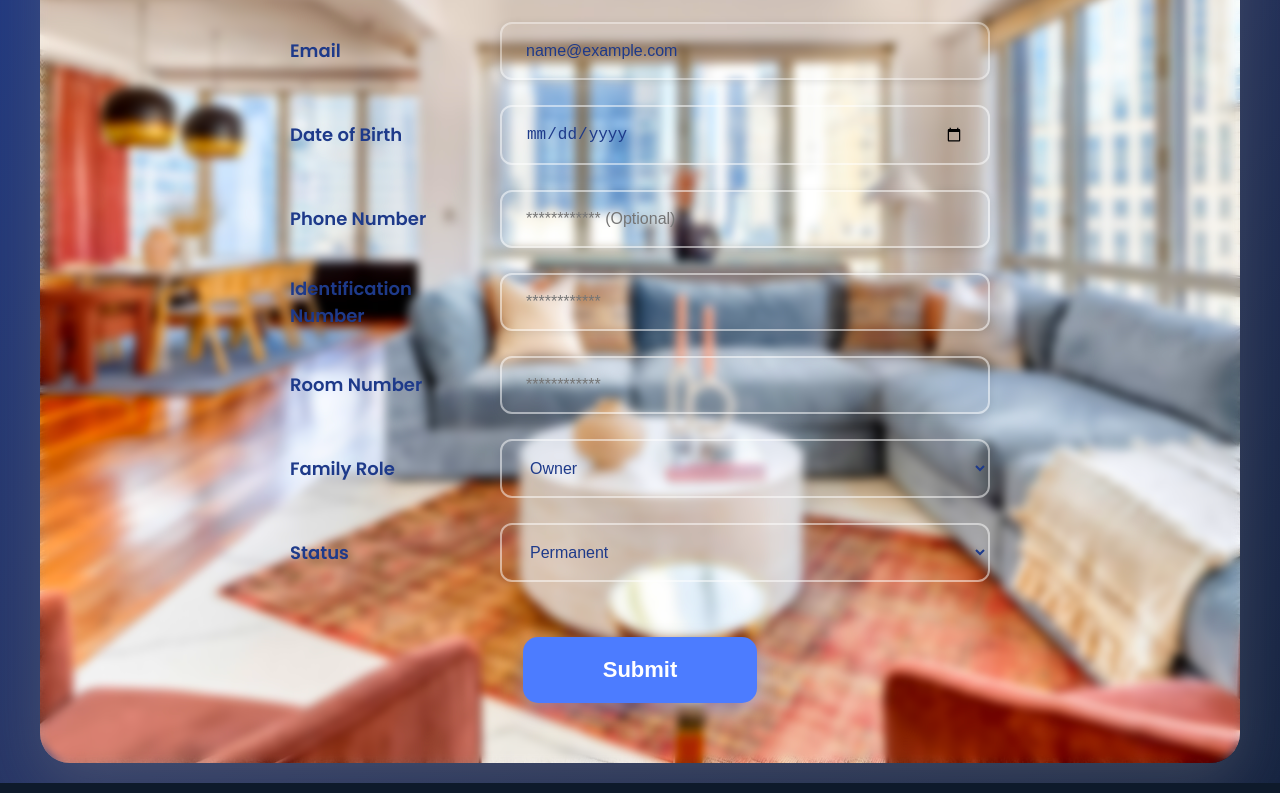
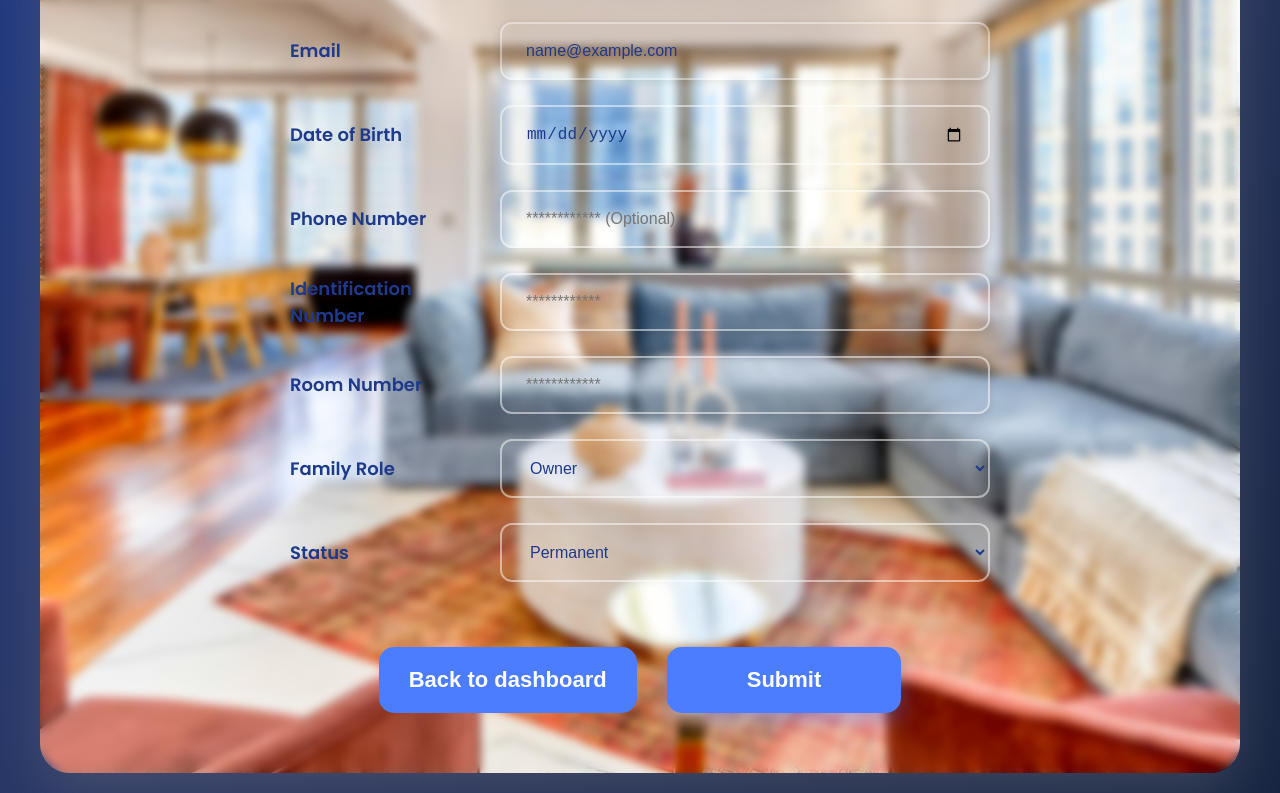
Before and after one commit to ToanTN5962/Bluemoon-Apartment-Management-System-_-CNPM-20251-_-Group-7, a React (Vite) app in the folder BluemoonApartmentManagementSystem/client/: page /update-info in a window 1280 px wide. Shown: the part 352-1145 px from the top of the page. Built offline with nearby package versions, Linux system fonts and the light colour scheme; sample sign-in values are in the browser's storage.

Commit message:
Add the return button for Update info page

```diff
--- a/BluemoonApartmentManagementSystem/client/src/pages/UpdateInfoPage.jsx
+++ b/BluemoonApartmentManagementSystem/client/src/pages/UpdateInfoPage.jsx
@@ -477,8 +477,35 @@ export default function UpdateInfoPage() {
             <div style={{
               display: 'flex',
               justifyContent: 'center',
-              marginTop: '30px'
+              gap: '30px',
+              marginTop: '40px'
             }}>
+              <button
+                onClick={() => navigate('/user')}
+                style={{
+                  padding: '20px 30px',
+                  fontSize: '22px',
+                  fontWeight: '700',
+                  color: 'white',
+                  backgroundColor: '#4c7cff',
+                  border: 'none',
+                  borderRadius: '15px',
+                  cursor: 'pointer',
+                  transition: 'all 0.3s ease',
+                  backdropFilter: 'blur(5px)'
+                }}
+                onMouseOver={(e) => {
+                    e.currentTarget.style.transform = 'translateY(-2px)';
+                    e.currentTarget.style.boxShadow = '0 12px 30px rgba(76, 124, 255, 0.5)';
+                }}
+                onMouseOut={(e) => {
+                  e.currentTarget.style.transform = 'translateY(0)';
+                  e.currentTarget.style.boxShadow = '0 8px 20px rgba(76, 124, 255, 0.4)';
+                }}
+              >
+                Back to dashboard
+              </button>
+
               <button
                 onClick={handleSubmit}
                 disabled={loading}
```
